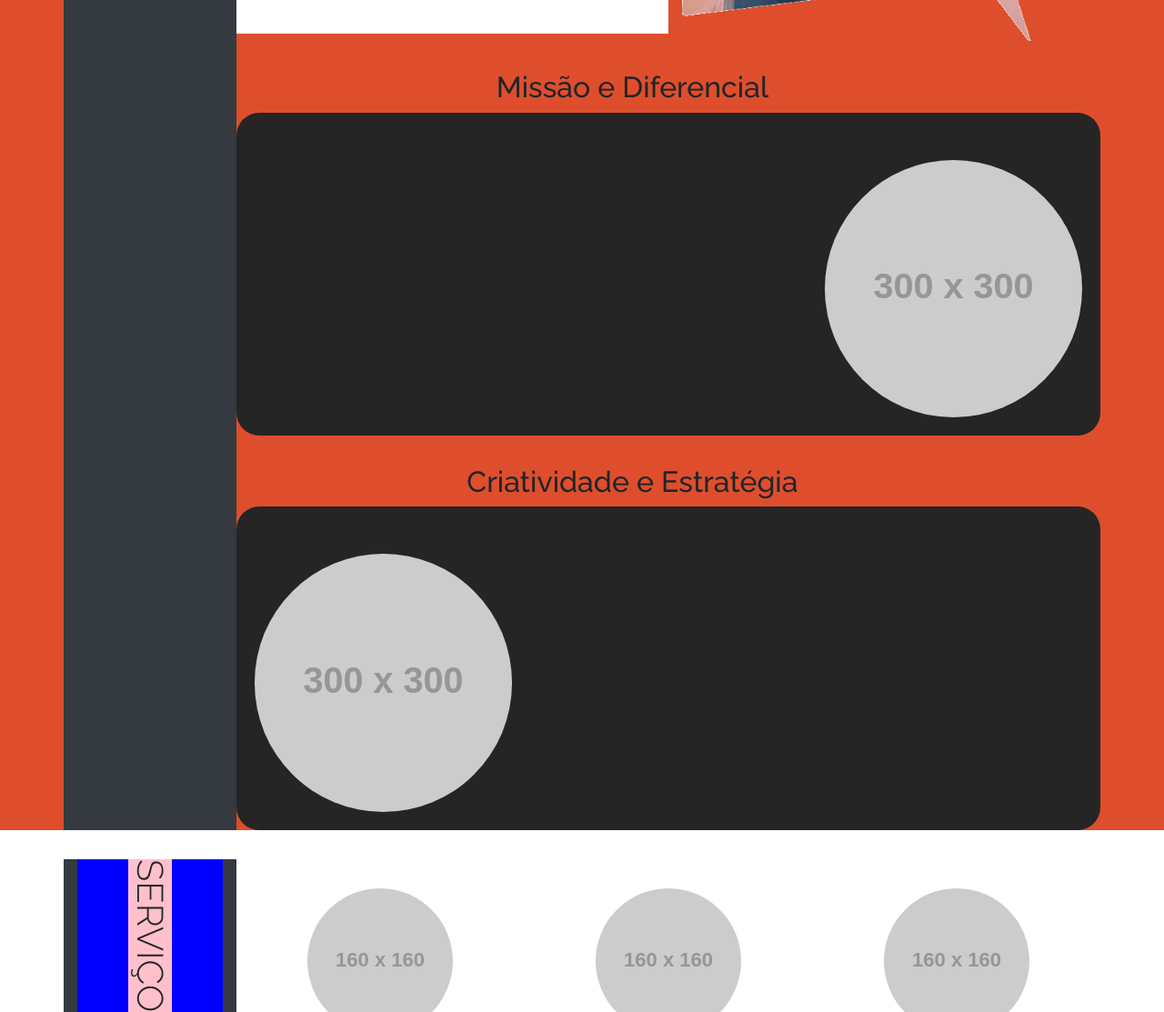
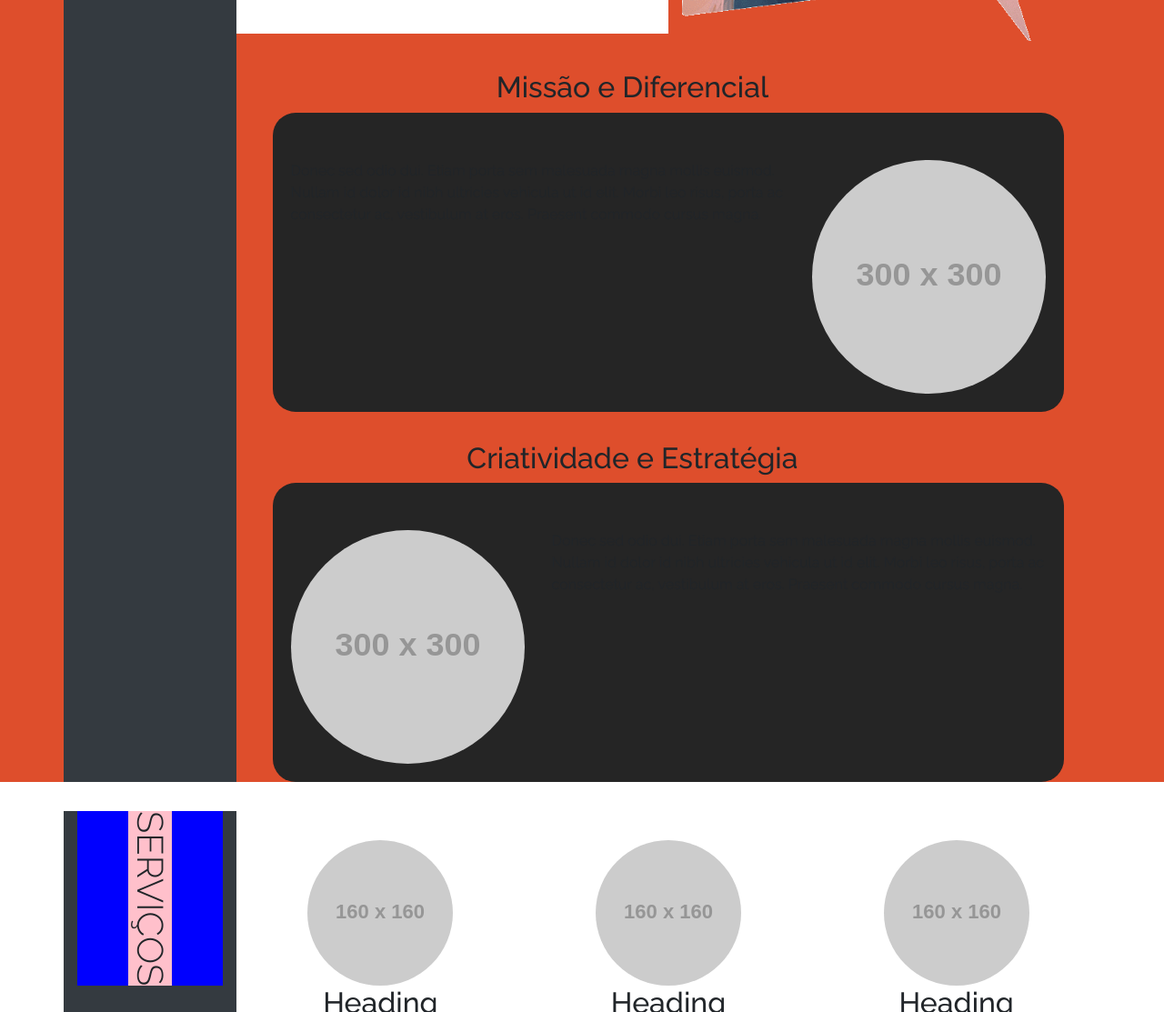
Before and after one commit to luissouzaf/Nucleo-Cultural, a plain HTML site: page index.html in a window 1280 px wide. Shown: the part 1430-2543 px from the top of the page at 91% size. Drawn offline with Linux system fonts and the light colour scheme; placeholder pictures from the web are drawn by us.

Commit message:
segunda página "quem somos" atualizada

```diff
--- a/index.html
+++ b/index.html
@@ -150,7 +150,7 @@
 								<h2 class="text-center">Missão e Diferencial</h2>
 							</div><!--/.col-10 col-lg-6-->
 
-							<div class="bg-escuro">
+							<div class="bg-escuro col-10 col-lg-11">
 								<div class="row">
 									<div class="col-10 col-lg-8 text-align ">
 										<p>Donec sed odio dui. Etiam porta sem malesuada magna mollis euismod. Nullam id dolor id nibh ultricies vehicula ut id elit. Morbi leo risus, porta ac consectetur ac, vestibulum at eros. Praesent commodo cursus magna.</p>
@@ -171,7 +171,7 @@
 								<h2 class="text-center" >Criatividade e Estratégia</h2>
 							</div><!--/.col-10 col-lg-6-->
 
-							<div class="bg-escuro">
+							<div class="bg-escuro col-10 col-lg-11">
 								<div class="row">
 									<div class=" col-10 col-lg-4">
 										<div class="zoom ">
```
